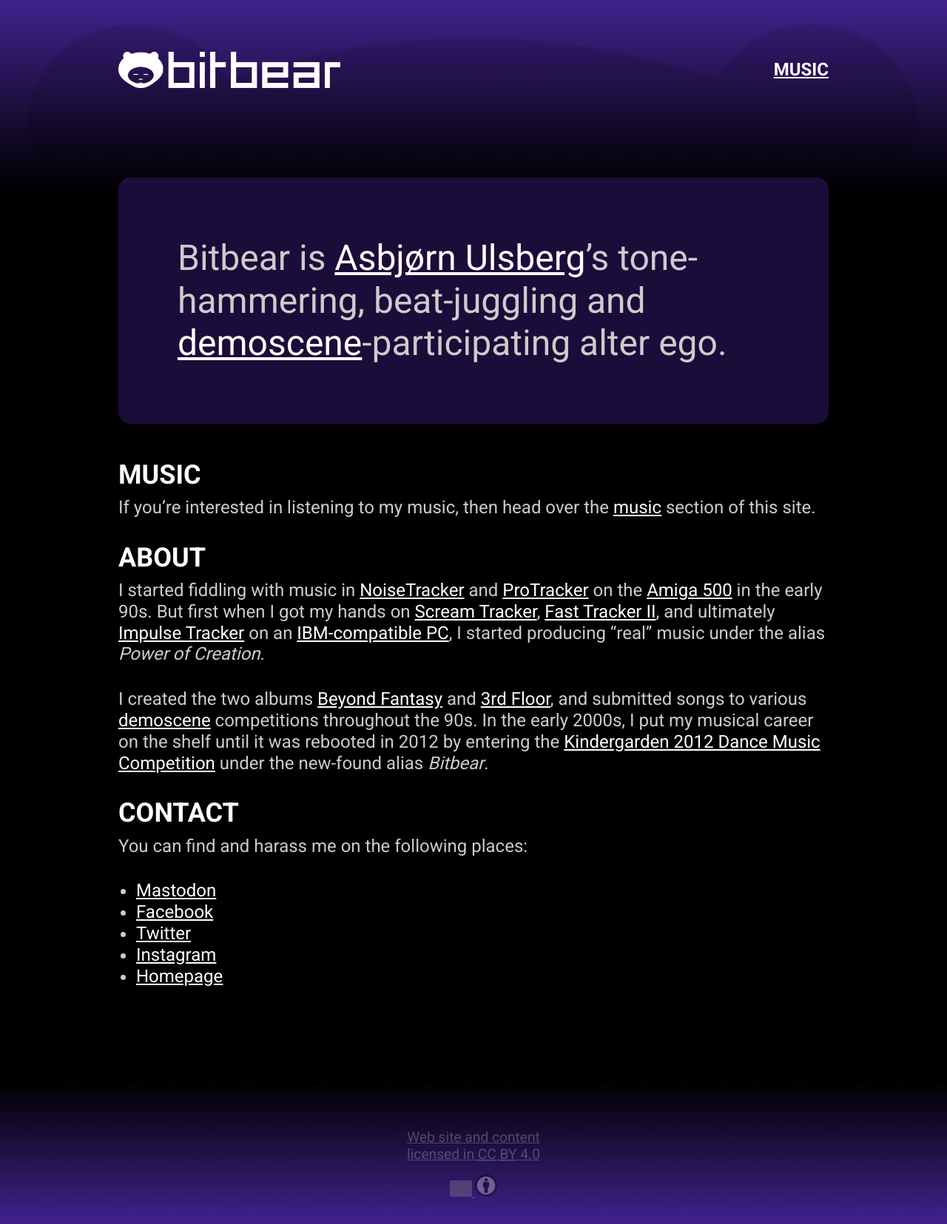
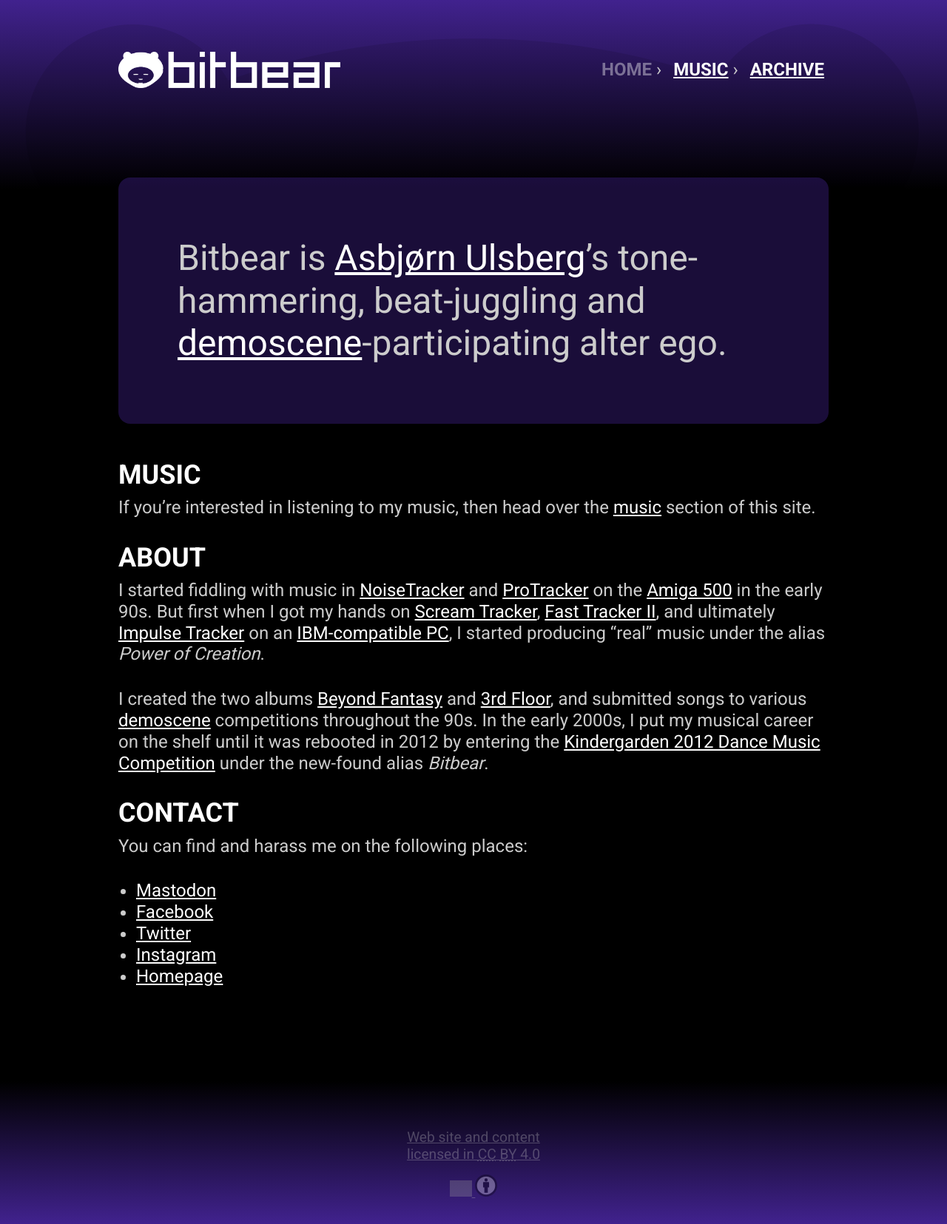
Before and after one commit to asbjornu/bitbear.org, a Jekyll site: the page built from index.md, in a window 1280 px wide. Shown: the whole page at 74% size. Built offline with Jekyll 4.4.1, drawn with Linux system fonts in a browser that asks for light colours; grey boxes are pictures that could not be loaded.

Commit message:
Menu improvements

```diff
--- /dev/null
+++ b/_includes/menu_item.html
@@ -0,0 +1,9 @@
+{%- if page.url == include.url -%}
+  {%- assign active = ' class="active"' -%}
+{%- else -%}
+  {%- assign active = '' -%}
+{%- endif -%}
+
+<li {{- active -}}>
+  <a href="{{ include.url }}">{{ include.title }}</a>
+</li>
--- a/_layouts/default.html
+++ b/_layouts/default.html
@@ -15,18 +15,34 @@
     <meta name="description" content="{{ description }}">
     <meta property="og:image" value="https://repository-images.githubusercontent.com/89099209/95bd4180-8b68-11eb-9dbf-b449b2505aaf">
     <link rel="stylesheet" href="{{ '/assets/scss/bitbear.css' | relative_url }}">
-    <link rel="shortcut icon" type="image/png" href="{{ '/assets/images/favicon.png' | relative_url }}">
-    <link rel="shortcut icon" type="image/svg" href="{{ '/assets/images/logo.svg' | relative_url }}">
-    <link rel="icon" type="image/svg" href="{{ '/assets/images/logo.svg' | relative_url }}">
+    <link
+      rel="shortcut icon"
+      type="image/png"
+      href="{{ '/assets/images/favicon.png' | relative_url }}">
+    <link
+      rel="shortcut icon"
+      type="image/svg"
+      href="{{ '/assets/images/logo.svg' | relative_url }}">
+    <link
+      rel="icon"
+      type="image/svg"
+      href="{{ '/assets/images/logo.svg' | relative_url }}">
     <script src="{{ '/assets/scripts/context.js' | relative_url }}"></script>
   </head>
   <body>
     <header>
-      <img src="{{ '/assets/images/ears.png' | relative_url }}" class="ears" alt="Bitbear ears">
+      <img
+        src="{{ '/assets/images/ears.png' | relative_url }}"
+        class="ears"
+        alt="Bitbear ears">
       <nav>
-        <h1><a href="{{ '/' | relative_url }}">Bitbear</a></h1>
+        <h1>
+          <a href="{{ '/' | relative_url }}">Bitbear</a>
+        </h1>
         <ul>
-          <li><a href="/music">Music</a></li>
+          {% include menu_item.html url = '/' title = 'Home' %}
+          {% include menu_item.html url = '/music/' title = 'Music' %}
+          {% include menu_item.html url = '/music/archive/' title = 'Archive' %}
         </ul>
       </nav>
     </header>
@@ -38,13 +54,24 @@
     <section class="footer">
       <footer>
         <a href="https://creativecommons.org/licenses/by/4.0/" title="Creative Commons Attribution 4.0 International (CC BY 4.0)">
-          Web site and content licensed in <abbr title="Creative Commons">CC</abbr> <abbr title="Attribution">BY</abbr> 4.0
+          Web site and content licensed in
+          <abbr title="Creative Commons">CC</abbr>
+          <abbr title="Attribution">BY</abbr>
+          4.0
           <span class="icons">
-            <img src="{{ '/assets/images/cc.svg' | relative_url }}" alt="CC" title="Creative Commons" width="30">
-            <img src="{{ '/assets/images/by.svg' | relative_url }}" alt="BY" title="Attribution" width="30">
+            <img
+              src="{{ '/assets/images/cc.svg' | relative_url }}"
+              alt="CC"
+              title="Creative Commons"
+              width="30">
+            <img
+              src="{{ '/assets/images/by.svg' | relative_url }}"
+              alt="BY"
+              title="Attribution"
+              width="30">
           </span>
         </a>
-    </footer>
+      </footer>
     </section>
 
     <script src="{{ '/assets/scripts/ga.js' | relative_url }}"></script>
--- a/assets/scss/bitbear.scss
+++ b/assets/scss/bitbear.scss
@@ -97,8 +97,26 @@
                 padding: 1rem 0 1rem 1rem;
                 display: block;
 
+                &:after {
+                    content: "\203a";
+                    display: inline-block;
+                }
+
+                &:last-child:after {
+                    content: "";
+                }
+
                 a {
                     font-weight: 900;
+                }
+
+                &.active a {
+                    color: rgba($nav-link-color, .4);
+                    text-decoration: none;
+                }
+
+                &.active a:hover {
+                    text-decoration: underline;
                 }
             }
         }
```
Also changed, not shown: music/index.md (+2 -2 lines).
